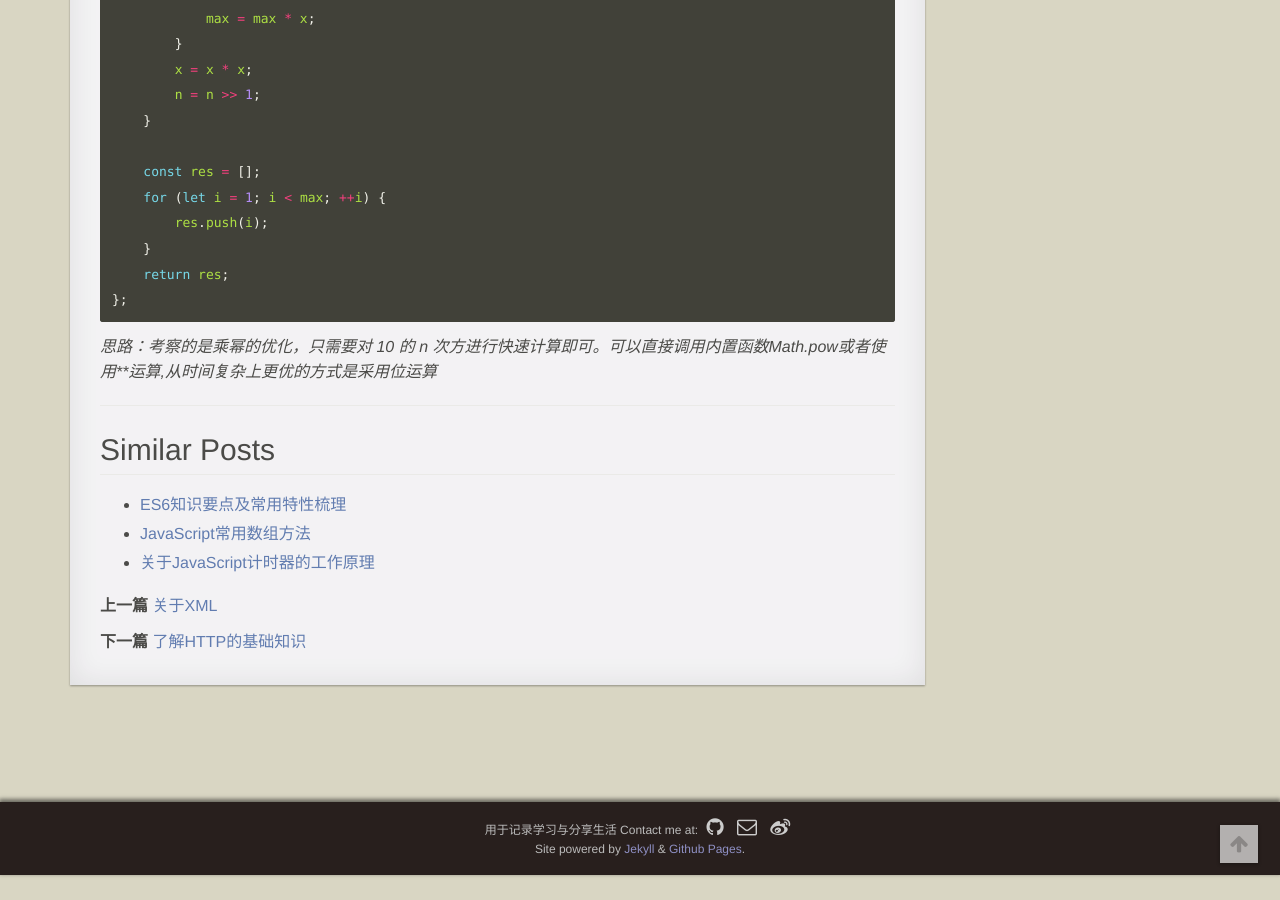
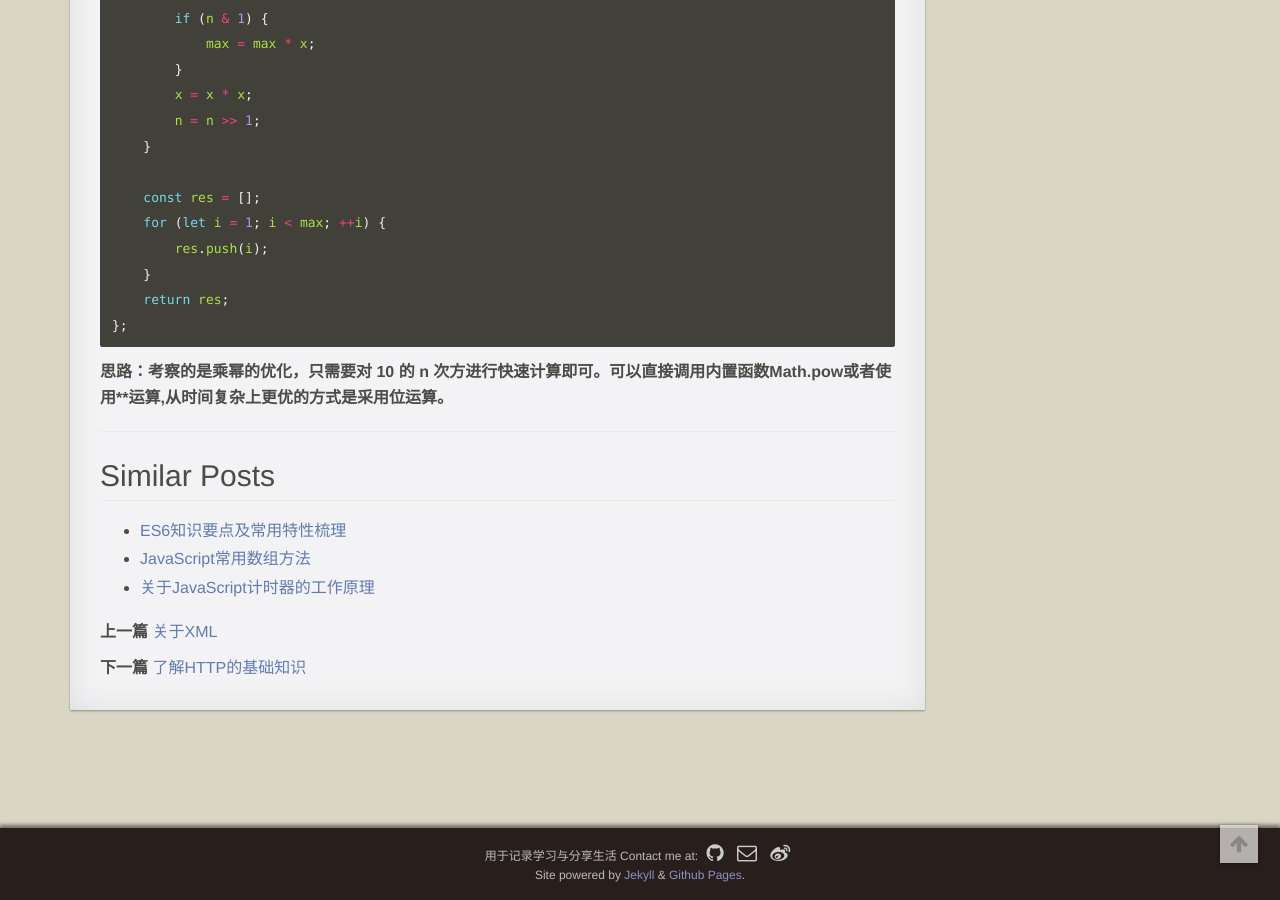
Before and after one commit to ZZITE/ZZITE.github.io, a Jekyll site: the page built from _posts/2018-01-18-leetcode-note.md, in a window 1280 px wide and 900 px high, scrolled down 2775 px. Built offline with Jekyll 4.4.1, drawn with Linux system fonts in a browser that asks for light colours; comment, search, counter and statistics services are not loaded; a style sheet for code colours, icons or effects is not loaded; before the commit the page ends 3650 px from its top, so only the background shows below that; some of the changed text lies outside the part shown.

Commit message:
修改一些格式

````diff
--- a/_posts/2018-01-18-leetcode-note.md
+++ b/_posts/2018-01-18-leetcode-note.md
@@ -72,7 +72,7 @@
     console.log('yes');
 }
 ```
-*思路： 因为判断中使用的是“==”，当两个参数类型不同时会先进行类型转换。在上面的代码中，左边为对象右边为数字，在比较==两边的数据时，会先调用左边对象的valueOf方法将a进行转换，这里重写了对象a的valueOf方法实现每次调用都返回上一次加一的值。但实际开发基本不会使用==，且ts的应用也时隐式转换的出现场景变的更少了。*
+**思路： 因为判断中使用的是“==”，当两个参数类型不同时会先进行类型转换。在上面的代码中，左边为对象右边为数字，在比较==两边的数据时，会先调用左边对象的valueOf方法将a进行转换，这里重写了对象a的valueOf方法实现每次调用都返回上一次加一的值。但实际开发基本不会使用==，且ts的应用也时隐式转换的出现场景变的更少了。**
 
 ### 打印从1到最大的n位数
 
@@ -126,4 +126,4 @@
     return res;
 };
 ```
-*思路：考察的是乘幂的优化，只需要对 10 的 n 次方进行快速计算即可。可以直接调用内置函数Math.pow或者使用\*\*运算,从时间复杂上更优的方式是采用位运算*
+**思路：考察的是乘幂的优化，只需要对 10 的 n 次方进行快速计算即可。可以直接调用内置函数Math.pow或者使用\*\*运算,从时间复杂上更优的方式是采用位运算。**
````
Also changed, not shown: other parts of _posts/2018-01-18-leetcode-note.md (+3 -3 lines), _posts/2017-11-20-about-XML.md (+1 -2 lines), _posts/2017-12-22-webpack-note.md (+3 -1 lines).
